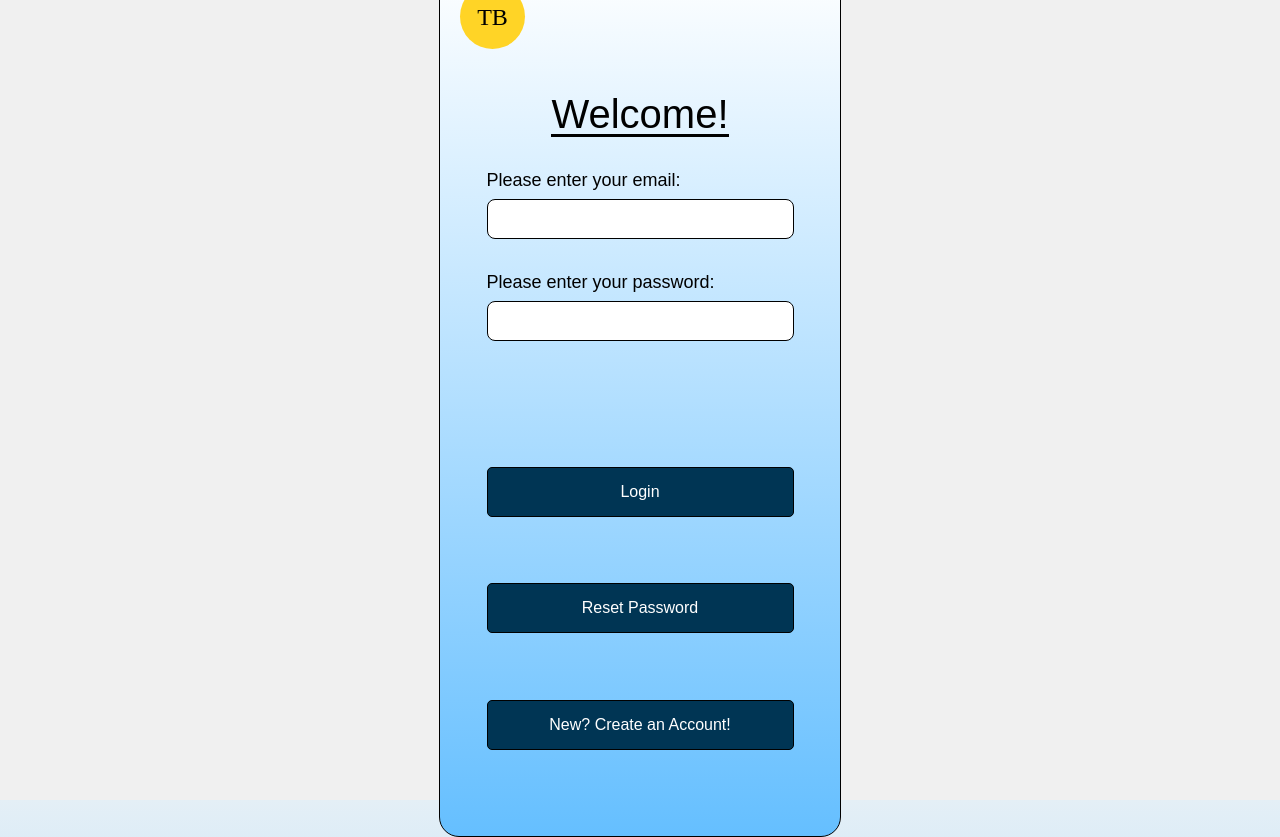
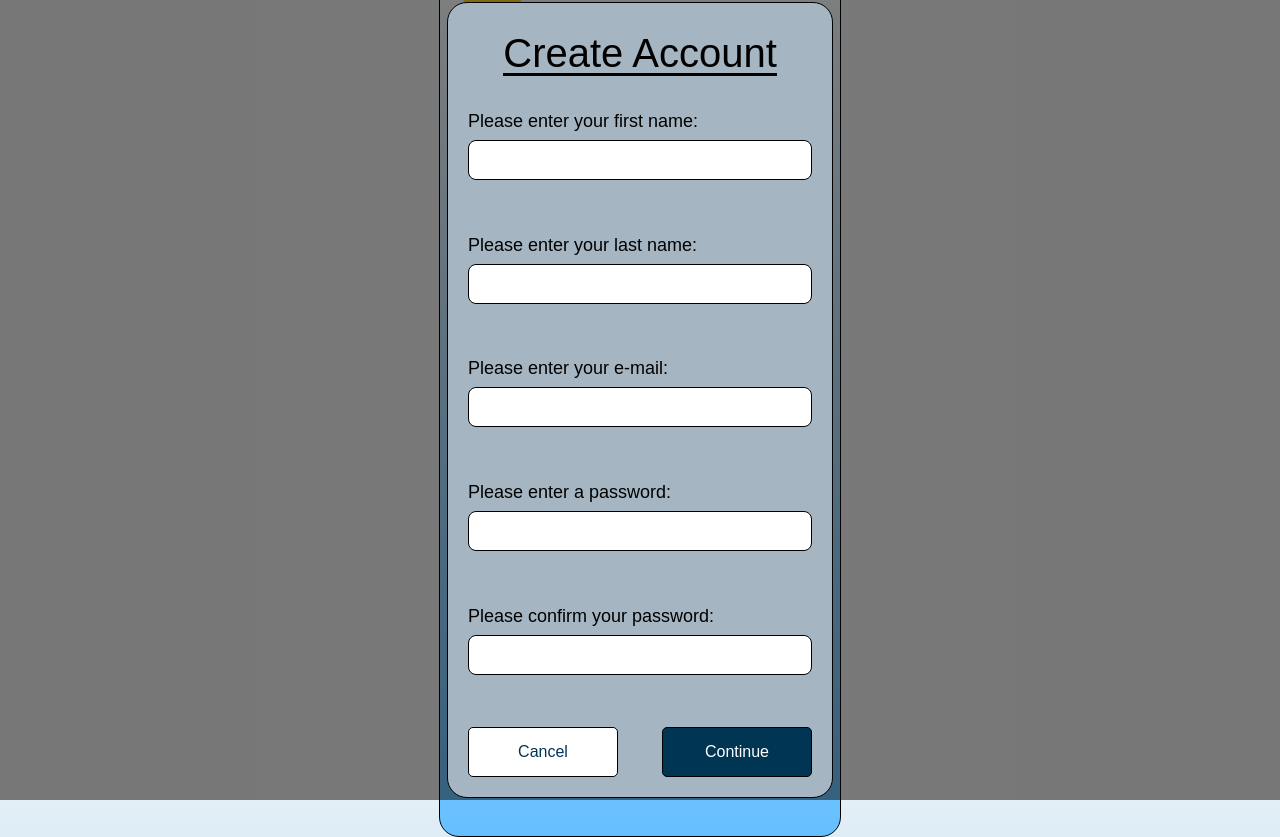
Before and after one commit to KhushiChoksi/CPSC481_T8G2, a Next.js app in the folder travel-app/: page /welcome-login in a window 1280 px wide. Both pictures are taken after a click on the button "New? Create an Account!". Built offline with nearby package versions, Linux system fonts and the light colour scheme.

Commit message:
create account popup screen started. formatting should be good, removed some fields as per horizontal prototype presentation feedback. may need changes based on what fields we want to stick with for the account creation,

```diff
--- /dev/null
+++ b/travel-app/src/app/welcome-login/create-account.tsx
@@ -0,0 +1,136 @@
+import React from 'react';
+
+interface CreateAccountModalProps {
+  onClose: () => void; // Function to close the modal
+}
+
+const CreateAccountModal: React.FC<CreateAccountModalProps> = ({ onClose }) => {
+  return (
+    <div style={styles.modalOverlay}>
+      <div style={styles.modal}>
+        <h1 style={styles.modalTitle}>
+          Create Account<span style={styles.underline}></span>
+        </h1>
+
+        {/* Input Fields */}
+        <div style={styles.inputGroup}>
+          <label style={styles.label}>Please enter your first name:</label>
+          <input type="text" style={styles.input} />
+        </div>
+        <div style={styles.inputGroup}>
+          <label style={styles.label}>Please enter your last name:</label>
+          <input type="text" style={styles.input} />
+        </div>
+        <div style={styles.inputGroup}>
+          <label style={styles.label}>Please enter your e-mail:</label>
+          <input type="text" style={styles.input} />
+        </div>
+        <div style={styles.inputGroup}>
+          <label style={styles.label}>Please enter a password:</label>
+          <input type="password" style={styles.input} />
+        </div>
+        <div style={styles.inputGroup}>
+          <label style={styles.label}>Please confirm your password:</label>
+          <input type="password" style={styles.input} />
+        </div>
+
+        {/* Buttons */}
+        <div style={styles.modalButtonContainer}>
+          <button style={styles.cancelButton} onClick={onClose}>
+            Cancel
+          </button>
+          <button style={styles.continueButton}>Continue</button>
+        </div>
+      </div>
+    </div>
+  );
+};
+
+const styles: { [key: string]: React.CSSProperties } = {
+  modalOverlay: {
+    position: 'fixed',
+    top: 0,
+    left: 0,
+    width: '100%',
+    height: '100%',
+    backgroundColor: 'rgba(0, 0, 0, 0.5)',
+    display: 'flex',
+    justifyContent: 'center',
+    alignItems: 'center',
+  },
+  modal: {
+    width: '386px',
+    height: '796px',
+    backgroundColor: '#A5B6C2',
+    borderRadius: '20px',
+    border: '1px solid #000000',
+    padding: '20px',
+    display: 'flex',
+    flexDirection: 'column',
+    justifyContent: 'space-between',
+    alignItems: 'center',
+  },
+  modalTitle: {
+    fontSize: '40px',
+    fontFamily: 'Subtitle, sans-serif',
+    color: '#000000',
+    textAlign: 'center',
+  },
+  underline: {
+    display: 'block',
+    height: '3px',
+    width: '100%',
+    backgroundColor: '#000000',
+    marginTop: '-10px',
+  },
+  inputGroup: {
+    width: '100%',
+    marginBottom: '20px',
+    display: 'flex',
+    flexDirection: 'column',
+    alignItems: 'flex-start',
+  },
+  label: {
+    fontSize: '18px',
+    fontFamily: 'Subtitle, sans-serif',
+    color: '#000000',
+    marginBottom: '5px',
+  },
+  input: {
+    width: '100%',
+    height: '40px',
+    borderRadius: '8px',
+    border: '1px solid #000000',
+    padding: '0 10px',
+    fontSize: '16px',
+    color: '#000000',
+    backgroundColor: '#FFFFFF',
+  },
+  modalButtonContainer: {
+    width: '100%',
+    display: 'flex',
+    justifyContent: 'space-between',
+  },
+  cancelButton: {
+    width: '150px',
+    height: '50px',
+    backgroundColor: '#FFFFFF',
+    color: '#003554',
+    border: '1px solid #000000',
+    borderRadius: '5px',
+    fontSize: '16px',
+    cursor: 'pointer',
+  },
+  continueButton: {
+    width: '150px',
+    height: '50px',
+    backgroundColor: '#003554',
+    color: '#FFFFFF',
+    border: '1px solid #000000',
+    borderRadius: '5px',
+    fontSize: '16px',
+    cursor: 'pointer',
+  },
+};
+
+export default CreateAccountModal;
--- a/travel-app/src/app/welcome-login/page.tsx
+++ b/travel-app/src/app/welcome-login/page.tsx
@@ -1,6 +1,12 @@
-import React from 'react';
+"use client";
+import React, {useState} from 'react';
+import CreateAccountModal from './create-account';
 
 const WelcomeScreen: React.FC = () => {
+  const [showModal, setShowModal] = useState(false);
+
+  const toggleModal = () => setShowModal(!showModal);
+
   return (
     <div style={styles.pageContainer}>
       {/* iPhone Screen */}
@@ -36,9 +42,10 @@ const WelcomeScreen: React.FC = () => {
         <div style={styles.buttonContainer}>
           <button style={styles.button}>Login</button>
           <button style={styles.button}>Reset Password</button>
-          <button style={styles.button}>New? Create an Account!</button>
+          <button style={styles.button} onClick={toggleModal}>New? Create an Account!</button>
         </div>
       </div>
+      {/* Show Modal */}{showModal && <CreateAccountModal onClose={toggleModal} />}
     </div>
   );
 };
@@ -126,6 +133,8 @@ const styles: { [key: string]: React.CSSProperties } = {
     border: '1px solid #000000',
     padding: '0 10px',
     fontSize: '16px',
+    color: '#000000',
+    backgroundColor: '#FFFFFF',
   },
   buttonContainer: {
     width: '100%',
```
